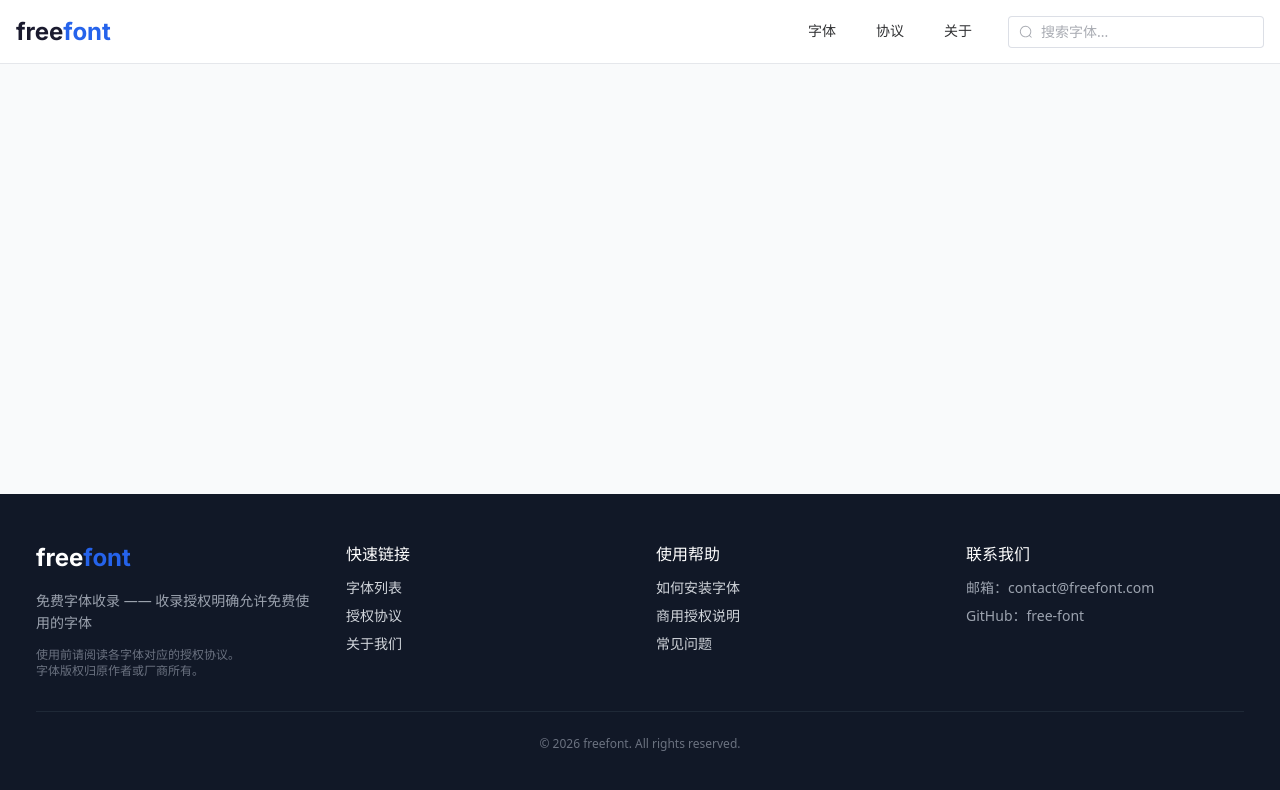
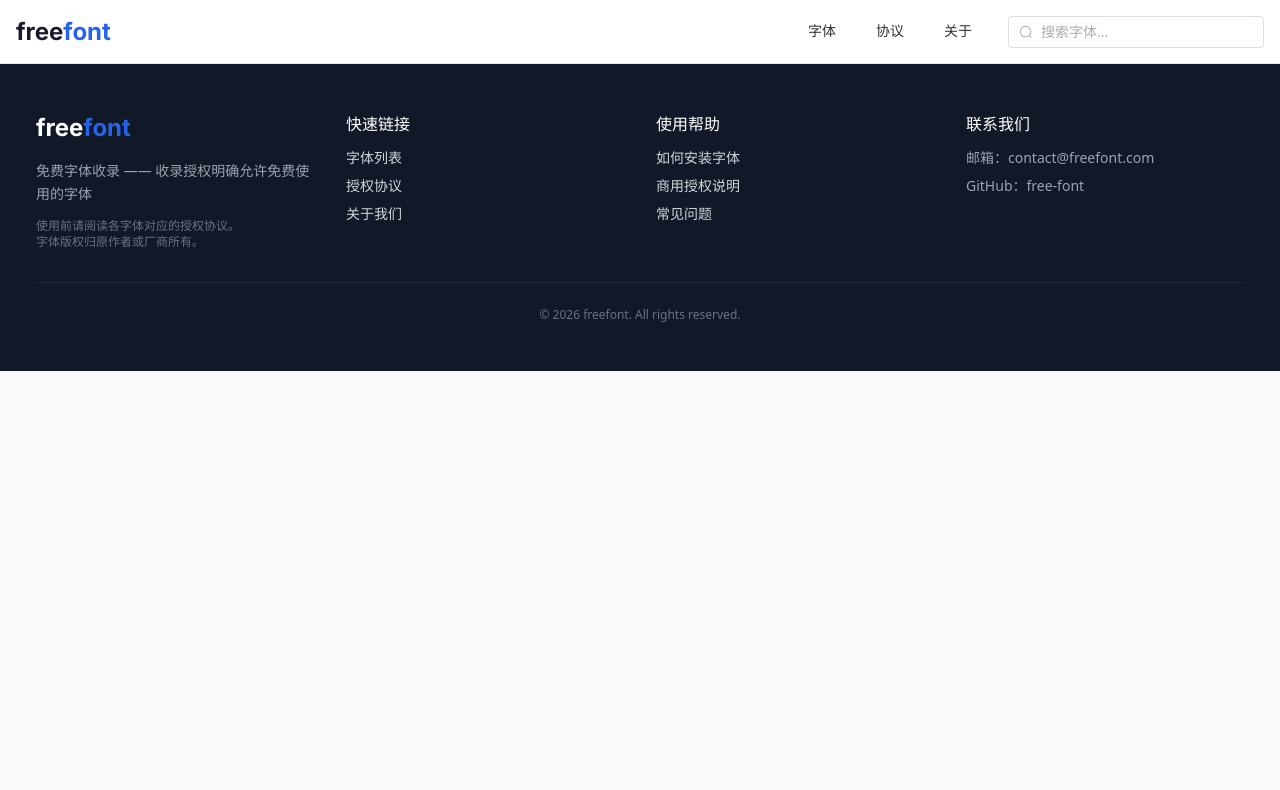
Before and after one commit to inancoding/freefont, a Vue app: page /fonts in a window 1280 px wide. Shown: the top 790 px of the page. Built offline with nearby package versions, Linux system fonts and the light colour scheme.

Commit message:
fix: 修改首页页头固定,修改滚动条

```diff
--- a/src/client/App.vue
+++ b/src/client/App.vue
@@ -1,6 +1,6 @@
 <template>
-  <el-container class="min-h-screen flex-col">
-    <el-header class="!h-16 flex items-center border-b border-gray-200 bg-white px-4">
+  <el-container class="h-screen flex-col">
+    <el-header class="!h-16 flex items-center border-b border-gray-200 bg-white px-4 shrink-0">
       <div class="w-full max-w-7xl mx-auto flex items-center justify-between gap-4">
         <router-link to="/" class="flex items-center shrink-0" style="font-family: 'Inter', sans-serif; font-weight: 700;">
           <span class="text-2xl" style="color: #1A1A2E">free</span>
@@ -24,10 +24,11 @@
         </div>
       </div>
     </el-header>
-    <el-main class="flex-1 p-0">
+    <el-scrollbar class="flex-1">
+      <el-main class="p-0">
         <router-view />
       </el-main>
-    <el-footer class="!h-auto py-12 bg-gray-900 text-gray-300">
+      <el-footer class="!h-auto py-12 bg-gray-900 text-gray-300 shrink-0">
         <div class="max-w-7xl mx-auto px-4">
           <div class="grid grid-cols-1 md:grid-cols-4 gap-8">
             <div>
@@ -75,6 +76,7 @@
           </div>
         </div>
       </el-footer>
+    </el-scrollbar>
   </el-container>
 </template>
 
```
Lines whose indentation alone changed are shown as unchanged.
